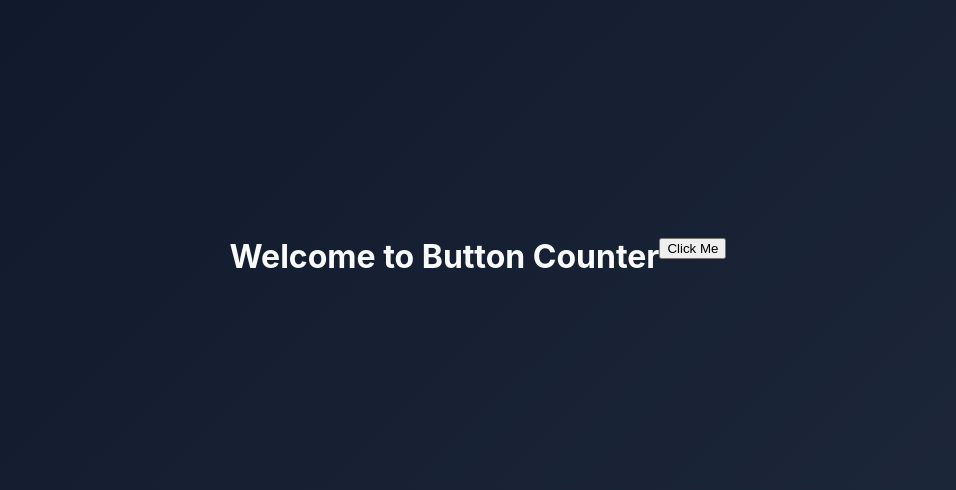
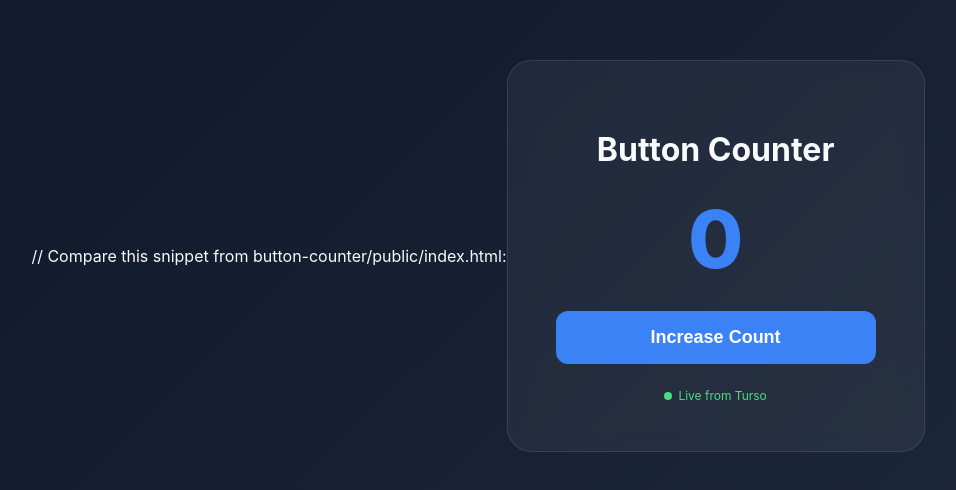
Before and after one commit to LORN-Hongnida/button-counter, a website built with Vite: page index.html in a window 1280 px wide. Shown: the part 144-634 px from the top of the page, without its empty margins (162-1118 px from the left). Built offline with nearby package versions, Linux system fonts and the light colour scheme; no server answers.

Commit message:
Added index styling for the main HTML page

```diff
--- a/css/styles.css
+++ b/css/styles.css
@@ -1,14 +1,63 @@
-:root{
-    font-family: system-ui, -apple-system, BlinkMacSystemFont, 'Segoe UI', Roboto, Oxygen, Ubuntu, Cantarell, 'Open Sans', 'Helvetica Neue', sans-serif;
-    --color-primary: #6366f1;
-    --color-secondary: #4f46e5;
-    --color-tertiary: #3b32e3;
-    font-size: 16px;
+body {
+    font-family: 'Inter', system-ui, sans-serif;
+    height: 100vh;
     display: flex;
-    flex-direction: column;
+    justify-content: center;
+    align-items: center;
+    background: linear-gradient(135deg, #0f172a 0%, #1e293b 100%);
+    color: #f8fafc;
+    margin: 0;
+}
+
+.counter-card {
+    background: rgba(255, 255, 255, 0.05);
+    backdrop-filter: blur(10px);
+    border: 1px solid rgba(255, 255, 255, 0.1);
+    padding: 3rem;
+    border-radius: 24px;
+    text-align: center;
+    width: 320px;
+}
+
+.count-value {
+    font-size: 5rem;
+    font-weight: 800;
+    display: block;
+    margin-bottom: 1.5rem;
+    color: #3b82f6;
+}
+
+.increment-btn {
+    background: #3b82f6;
+    color: white;
+    border: none;
+    padding: 1rem 2rem;
+    font-size: 1.125rem;
+    font-weight: 600;
+    border-radius: 12px;
+    cursor: pointer;
+    width: 100%;
+    transition: transform 0.2s, background 0.2s;
+}
+
+.increment-btn:hover {
+    background: #2563eb;
+    transform: translateY(-2px);
+}
+
+.status {
+    margin-top: 1.5rem;
+    font-size: 0.75rem;
+    color: #4ade80;
+    display: flex;
     align-items: center;
     justify-content: center;
-    height: 100vh;
-    background-color: black;
-    color: white
+    gap: 6px;
 }
+
+.dot {
+    width: 8px;
+    height: 8px;
+    background: #4ade80;
+    border-radius: 50%;
+}
--- a/index.html
+++ b/index.html
@@ -1,24 +1,24 @@
 <!DOCTYPE html>
 <html lang="en">
-
 <head>
     <meta charset="UTF-8">
     <meta name="viewport" content="width=device-width, initial-scale=1.0">
     <title>Button Counter</title>
-    <script type="module" src="/src/index.ts"></script>
-    <link rel="stylesheet" href="/css/styles.css">
+    <script src="../dist/index.js"></script>
+    <link rel="stylesheet" href="../public/css/styles.css">
 </head>
+<body>
+// Compare this snippet from button-counter/public/index.html:
+    <div class="counter-card">
+        <h1>Button Counter</h1>
+        <span id="count" class="count-value">0</span>
+        <button id="incrementBtn" class="increment-btn">Increase Count</button>
 
-<body>
-    <header>
-        <h1>Welcome to Button Counter</h1>
-    </header>
-    <main>
-        <section>
-            <button id="counter-btn">Click Me</button>
-            <p id="counter-value">0</p>
-        </section>
-    </main>
+        <div class="status">
+            <div class="dot"></div>
+            Live from Turso
+        </div>
+    </div>
+
 </body>
-
 </html>
```
